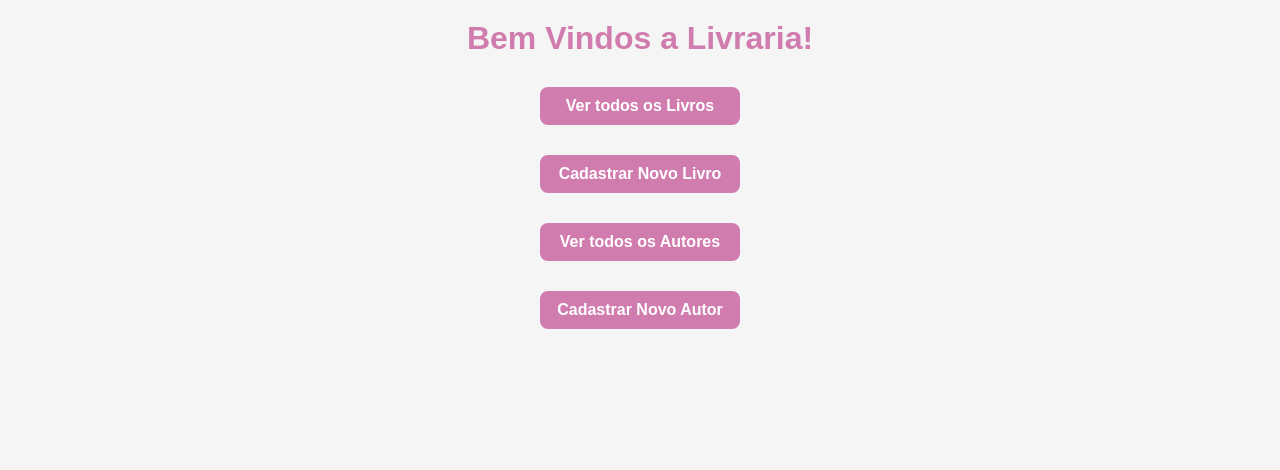
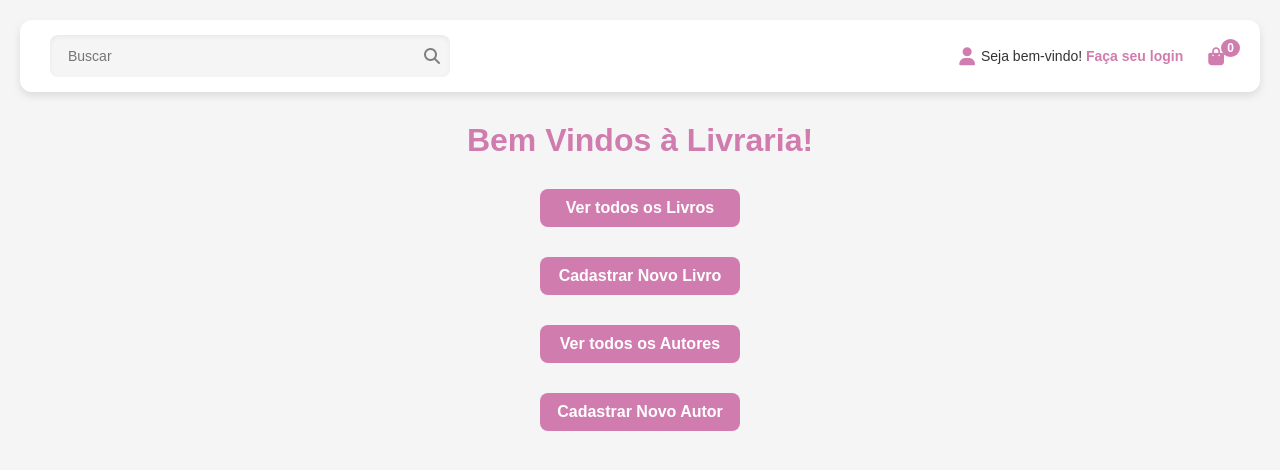
Before and after one commit to gilopesr/software_livraria, a Flask app: page / in a window 1280 px wide. Shown: the top 470 px of the page. Run offline with Flask 3, Linux system fonts and the light colour scheme.

Commit message:
frontend e js

```diff
--- a/livro/livroRoutes.py
+++ b/livro/livroRoutes.py
@@ -13,7 +13,7 @@ def listarLivros():
     livros = Livro.query.all()
     return render_template("listaLivros.html", livros=livros)
 
-@app.route('/livros/<string:titulo>',methods=['GET'])
+@app.route('/livros/titulo/<path:titulo>',methods=['GET'])
 def buscarLivro_titulo(titulo):
     livros = Livro.query.filter_by(titulo=titulo).all()
 
@@ -21,6 +21,15 @@ def buscarLivro_titulo(titulo):
         return render_template('listaLivros.html', livros=livros)
     else:
         return f'Erro: Nenhum livro com título {titulo} foi encontrado", 404'
+
+@app.route('/livros/genero/<string:genero>',methods=['GET'])
+def buscarLivro_genero(genero):
+    livros = Livro.query.filter(Livro.genero.ilike(genero)).all()
+
+    if livros:
+        return render_template('listaLivros.html', livros=livros)
+    else:
+        return f'Erro: Nenhum livro com genero de {genero} foi encontrado", 404'
 
 @app.route('/livros/<int:isbn>',methods=['GET'])
 def buscarLivro_isbn(isbn):
--- /dev/null
+++ b/static/index.js
@@ -0,0 +1,35 @@
+const input = document.getElementById("search-input");
+const resultado = document.getElementById("resultado");
+
+input.addEventListener("keydown", async function(event) {
+    if (event.key !== "Enter") return;  // só executa se apertar Enter
+    event.preventDefault();
+
+    const termo = input.value.trim();
+    if (!termo) return;
+
+    try {
+        let res;
+
+        if (/^\d+$/.test(termo)) {
+            // somente números = ISBN
+            res = await fetch(`/livros/${parseInt(termo)}`);
+            if (!res.ok) throw new Error("Livro não encontrado pelo ISBN");
+        } else {
+            // letras = tenta título -> gênero -> autor
+            res = await fetch(`/livros/titulo/${encodeURIComponent(termo)}`);
+            if (!res.ok) {
+                res = await fetch(`/livros/genero/${encodeURIComponent(termo)}`);
+            }
+            if (!res.ok) {
+                res = await fetch(`/autor/${encodeURIComponent(termo)}/livros`);
+            }
+            if (!res.ok) throw new Error("Nenhum resultado encontrado");
+        }
+
+        // se chegou aqui, alguma rota funcionou
+        resultado.innerHTML = await res.text();
+    } catch (err) {
+        resultado.innerHTML = `<p style="color:red;">${err.message}</p>`;
+    }
+});
--- a/static/style.css
+++ b/static/style.css
@@ -17,10 +17,94 @@ body {
 h1 {
     color: #d17cae; /* rosa suave */
     text-align: center;
+    margin: 30px 0;
+}
+
+/* =================== */
+/* Barra superior */
+/* =================== */
+.top-bar {
+    display: flex;
+    justify-content: space-between;
+    align-items: center;
+    padding: 15px 30px;
+    background-color: #fff;
+    border-radius: 12px;
+    box-shadow: 0 4px 8px rgba(0,0,0,0.1);
     margin-bottom: 30px;
 }
 
-/* Container de cards */
+/* Campo de busca */
+.header__search {
+    display: flex;
+    align-items: center;
+    background: #f5f5f5;
+    border-radius: 8px;
+    padding: 5px 10px;
+    width: 400px;
+    box-shadow: inset 0 2px 5px rgba(0,0,0,0.05);
+}
+
+.header__search input {
+    border: none;
+    outline: none;
+    width: 100%;
+    font-size: 14px;
+    padding: 8px;
+    background: transparent;
+    color: #333;
+}
+
+.header__search i {
+    color: gray;
+    margin-left: 8px;
+}
+
+/* Menu à direita */
+.right-menu {
+    display: flex;
+    align-items: center;
+    gap: 25px;
+}
+
+.right-menu div {
+    display: flex;
+    align-items: center;
+    font-size: 14px;
+    color: #333;
+    cursor: pointer;
+}
+
+.right-menu i {
+    font-size: 18px;
+    margin-right: 6px;
+    color: #d17cae; /* rosa suave, combinando */
+}
+
+.right-menu span strong {
+    color: #d17cae;
+}
+
+/* Carrinho com contador */
+.cart {
+    position: relative;
+}
+
+.cart .count {
+    position: absolute;
+    top: -8px;
+    right: -10px;
+    background: #d17cae;
+    color: white;
+    font-size: 12px;
+    font-weight: bold;
+    border-radius: 50%;
+    padding: 2px 6px;
+}
+
+/* =================== */
+/* Cards de livros */
+/* =================== */
 .cards-container {
     display: grid;
     grid-template-columns: repeat(auto-fit, minmax(250px, 1fr));
@@ -131,7 +215,7 @@ form select {
     background-color: #fff;
     font-size: 1rem;
     color: #333;
-    appearance: none; /* remove a seta padrão do navegador */
+    appearance: none;
     cursor: pointer;
     transition: border-color 0.2s, box-shadow 0.2s;
 }
--- a/templates/index.html
+++ b/templates/index.html
@@ -6,14 +6,43 @@
     <title>Livraria</title>
     <meta name='viewport' content='width=device-width, initial-scale=1'>
     <link rel='stylesheet' type='text/css' media='screen' href='/static/style.css'>
+    <link rel="stylesheet" href="https://cdnjs.cloudflare.com/ajax/libs/font-awesome/6.4.0/css/all.min.css">
+
 
 </head>
 <body>
-    <h1>Bem Vindos a Livraria!</h1>
+    <div class="top-bar">
+        <!-- Campo de busca -->
+        <div class="header__search">
+            <input id="search-input" type="text" maxlength="800" placeholder="Buscar">
+            <i class="fa fa-search"></i>
+        </div>
+
+
+
+        <!-- Menu à direita -->
+        <div class="right-menu">
+            <div class="login">
+                <i class="fa fa-user"></i>
+                <span>Seja bem-vindo! <strong>Faça seu login</strong></span>
+            </div>
+            <div class="cart">
+                <i class="fa fa-shopping-bag"></i>
+                <span class="count">0</span>
+            </div>
+        </div>
+    </div>
+
+    <h1>Bem Vindos à Livraria!</h1>
 
     <a href="/livros" class="add-livro">Ver todos os Livros</a>
     <a href="/cadastrarLivro" class="add-livro">Cadastrar Novo Livro</a>
     <a href="/autor" class="add-livro">Ver todos os Autores</a>
     <a href="/cadastrarAutor" class="add-livro">Cadastrar Novo Autor</a>
+    <div id="resultado" class="cards-container"></div>
+
+    <script src="/static/index.js"></script>
 </body>
+
+
 </html>
```
Also changed, not shown: autor/autorRoutes.py (+5 -4 lines).
